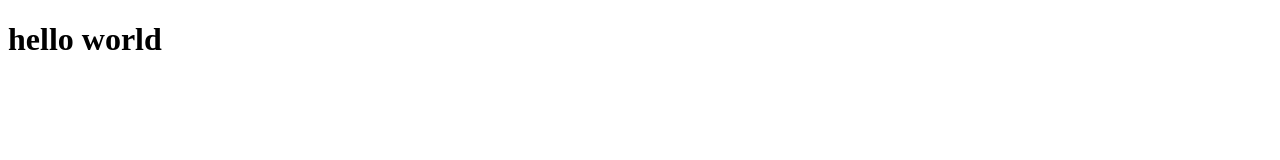
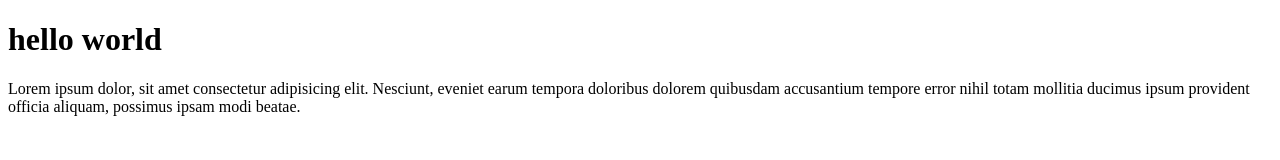
Before and after one commit to Febrio123/belajarGIT2, a plain HTML site: page index.html in a window 1280 px wide. Drawn offline with Linux system fonts and the light colour scheme.

Commit message:
menambahkan paragraph

```diff
--- a/index.html
+++ b/index.html
@@ -9,6 +9,9 @@
 
 <body>
     <h1>hello world</h1>
+    <p>Lorem ipsum dolor, sit amet consectetur adipisicing elit. Nesciunt, eveniet earum tempora doloribus dolorem
+        quibusdam accusantium tempore error nihil totam mollitia ducimus ipsum provident officia aliquam, possimus ipsam
+        modi beatae.</p>
 </body>
 
 </html>
```
